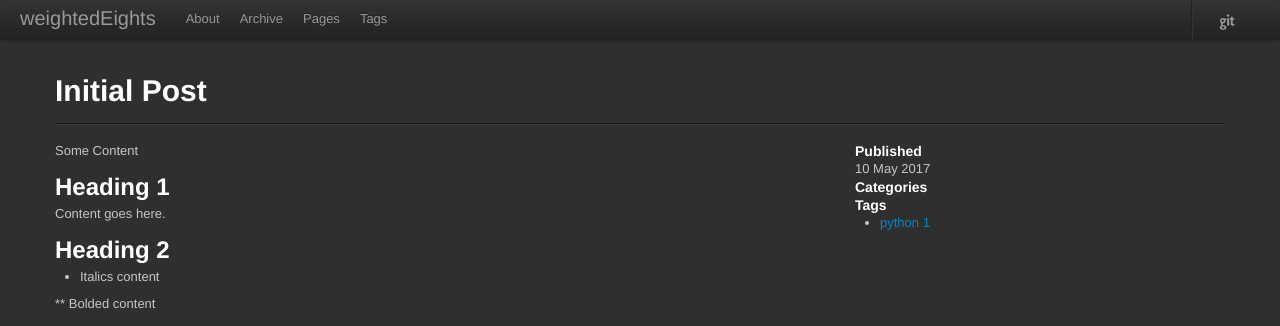
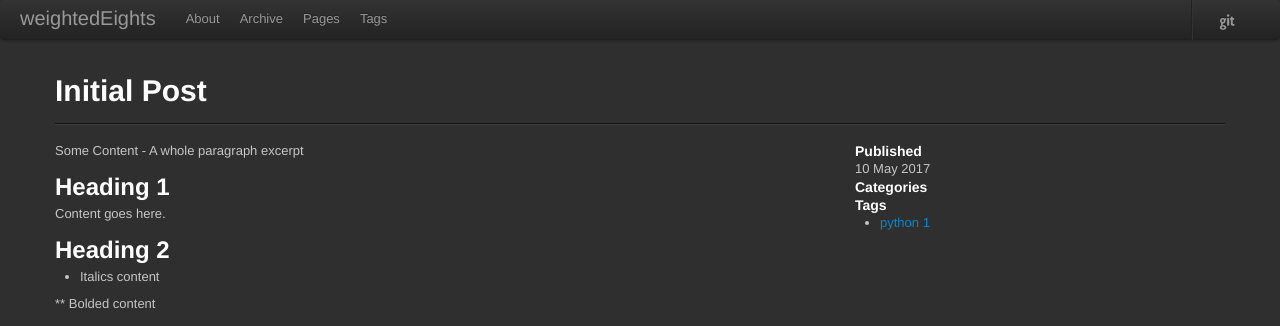
Before and after one commit to weightedEights/weightedEights.github.io, a Jekyll site: the page built from _posts/2017-05-10-initial-post.md, in a window 1280 px wide. Shown: the top 326 px of the page. Built offline with Jekyll 4.4.1, drawn with Linux system fonts in a browser that asks for light colours; nearby versions of some CDN libraries.

Commit message:
updated initial post

```diff
--- a/_posts/2017-05-10-initial-post.md
+++ b/_posts/2017-05-10-initial-post.md
@@ -7,7 +7,11 @@
 ---
 {% include JB/setup %}
 
-Some Content
+{% excerpt %}
+
+Some Content - A whole paragraph excerpt
+
+{% endexcerpt %}
 
 ## Heading 1
 Content goes here.
```
